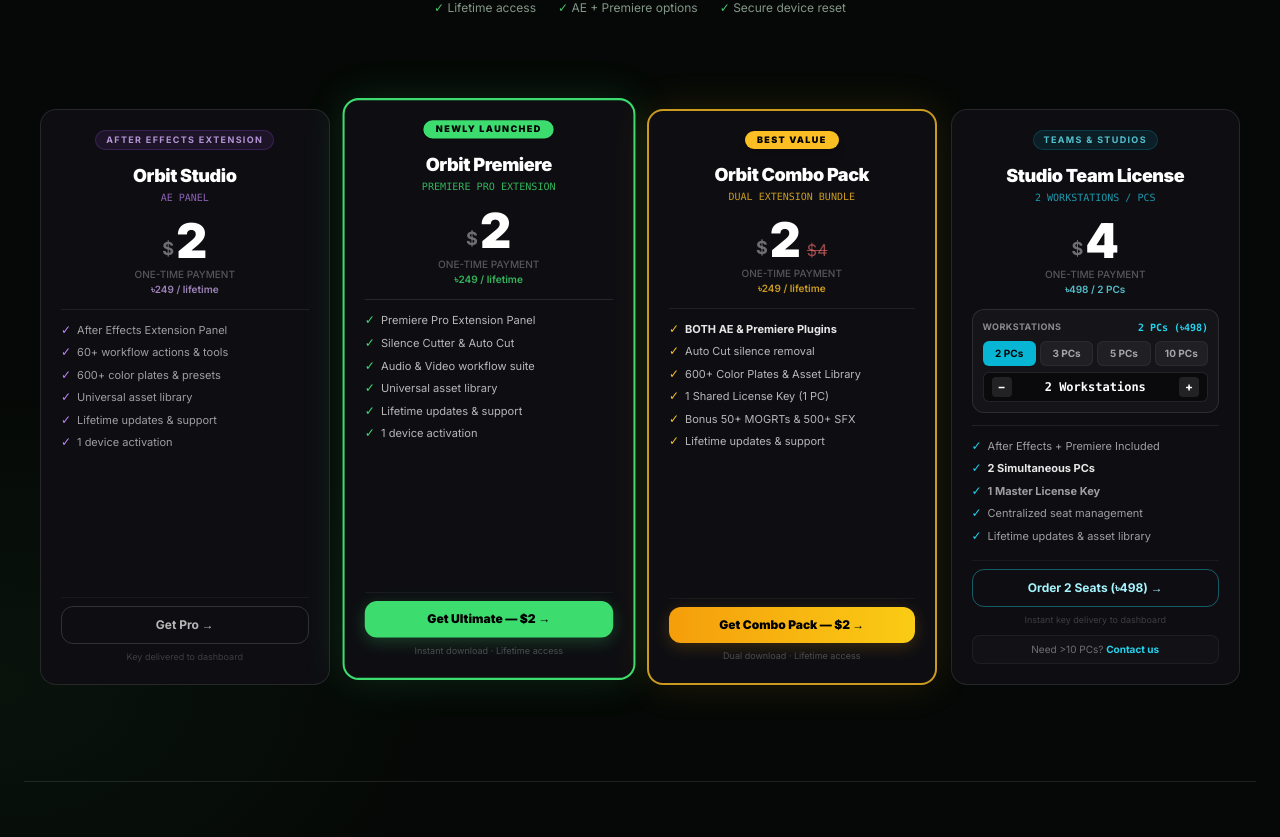
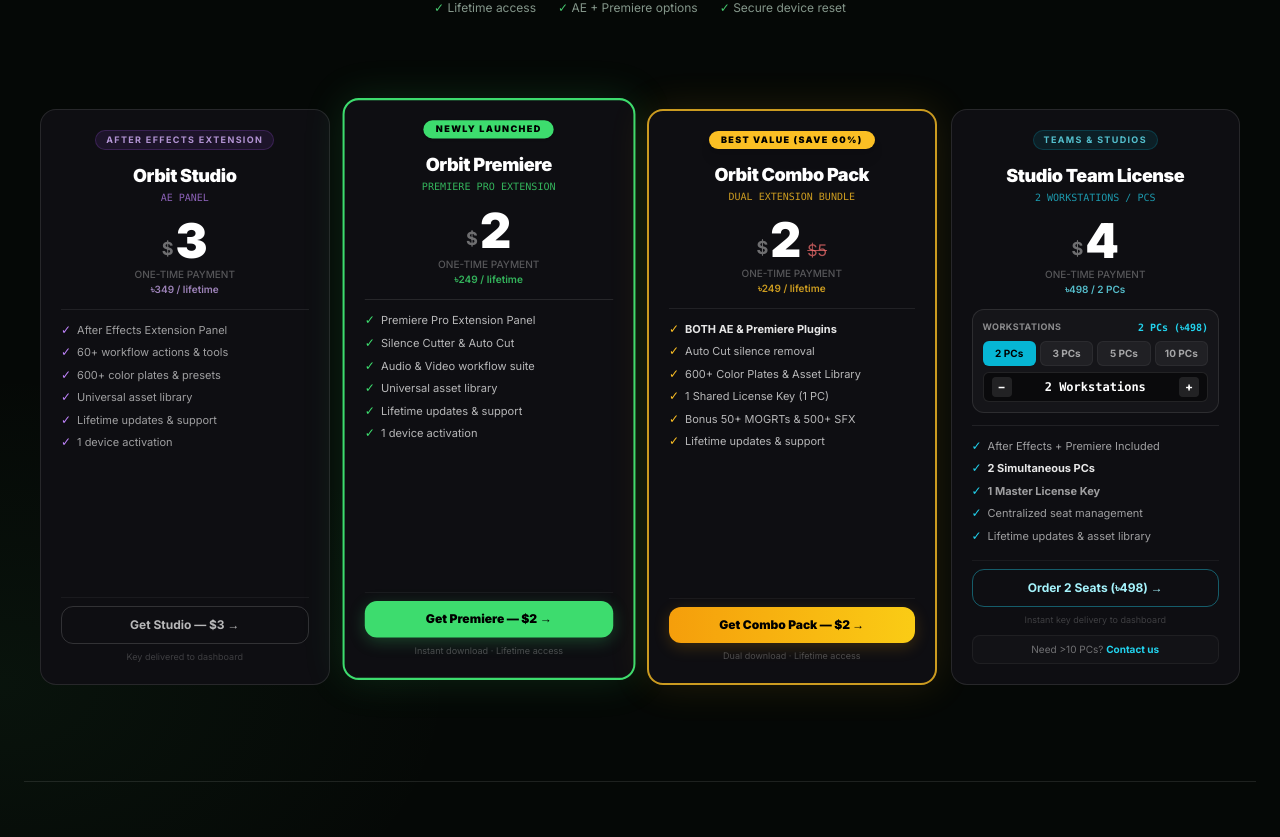
Before and after one commit to sonjoybairagee-ops/Orbit-Studio, a Next.js app: page /pricing in a window 1280 px wide. Shown: the part 498-1335 px from the top of the page. Built offline with nearby package versions, Linux system fonts and the light colour scheme; no server answers; the database is empty.

Commit message:
feat: update pricing anchor strategy - Studio $3, Premiere $2, Combo $2 with strike-through $5

```diff
--- a/src/app/pricing/page.tsx
+++ b/src/app/pricing/page.tsx
@@ -97,10 +97,10 @@
 
               <div className="flex items-end justify-center gap-0.5 mt-3 mb-0.5">
                 <span className="text-lg font-bold text-white/40 mb-0.5">$</span>
-                <b className="text-4xl sm:text-5xl font-black text-white leading-none">2</b>
+                <b className="text-4xl sm:text-5xl font-black text-white leading-none">3</b>
               </div>
               <p className="text-center text-[10px] text-white/30 font-medium">ONE-TIME PAYMENT</p>
-              <p className="text-center text-[10px] text-purple-300/70 mb-3 font-semibold">৳249 / lifetime</p>
+              <p className="text-center text-[10px] text-purple-300/70 mb-3 font-semibold">৳349 / lifetime</p>
 
               <ul className="space-y-1.5 text-[11px] text-white/60 border-t border-white/[0.08] pt-3">
                 <li className="flex items-center gap-1.5"><span className="text-purple-400 text-xs">✓</span> After Effects Extension Panel</li>
@@ -114,7 +114,7 @@
 
             <div className="mt-4 pt-2 border-t border-white/5">
               <Link href={checkoutUrl} className="block w-full text-center py-2.5 rounded-xl text-xs font-bold border border-white/15 text-white/70 hover:border-purple-400/50 hover:text-white hover:bg-purple-500/10 transition-all">
-                Get Pro →
+                Get Studio — $3 →
               </Link>
               <p className="text-center text-[9px] text-white/20 mt-1.5">Key delivered to dashboard</p>
             </div>
@@ -153,7 +153,7 @@
 
             <div className="mt-4 pt-2 border-t border-white/5">
               <Link href={checkoutUrl} className="block w-full text-center py-2.5 rounded-xl text-xs font-black bg-[#3ddc6e] text-black hover:bg-[#35cc62] shadow-[0_4px_16px_rgba(61,220,110,0.25)] transition-all">
-                Get Ultimate — $2 →
+                Get Premiere — $2 →
               </Link>
               <p className="text-center text-[9px] text-white/25 mt-1.5">Instant download · Lifetime access</p>
             </div>
@@ -164,7 +164,7 @@
             <div>
               <div className="flex justify-center mb-3">
                 <span className="text-[9px] font-black tracking-[0.15em] text-black bg-amber-400 px-3 py-0.5 rounded-full uppercase shadow-lg">
-                  BEST VALUE
+                  BEST VALUE (SAVE 60%)
                 </span>
               </div>
 
@@ -176,7 +176,7 @@
               <div className="flex items-end justify-center gap-0.5 mt-3 mb-0.5">
                 <span className="text-lg font-bold text-white/40 mb-0.5">$</span>
                 <b className="text-4xl sm:text-5xl font-black text-white leading-none">2</b>
-                <span className="text-base line-through text-red-400/60 mb-0.5 ml-1">$4</span>
+                <span className="text-base line-through text-red-400/70 mb-0.5 ml-1">$5</span>
               </div>
               <p className="text-center text-[10px] text-white/30 font-medium">ONE-TIME PAYMENT</p>
               <p className="text-center text-[10px] text-amber-400/80 mb-3 font-semibold">৳249 / lifetime</p>
```
